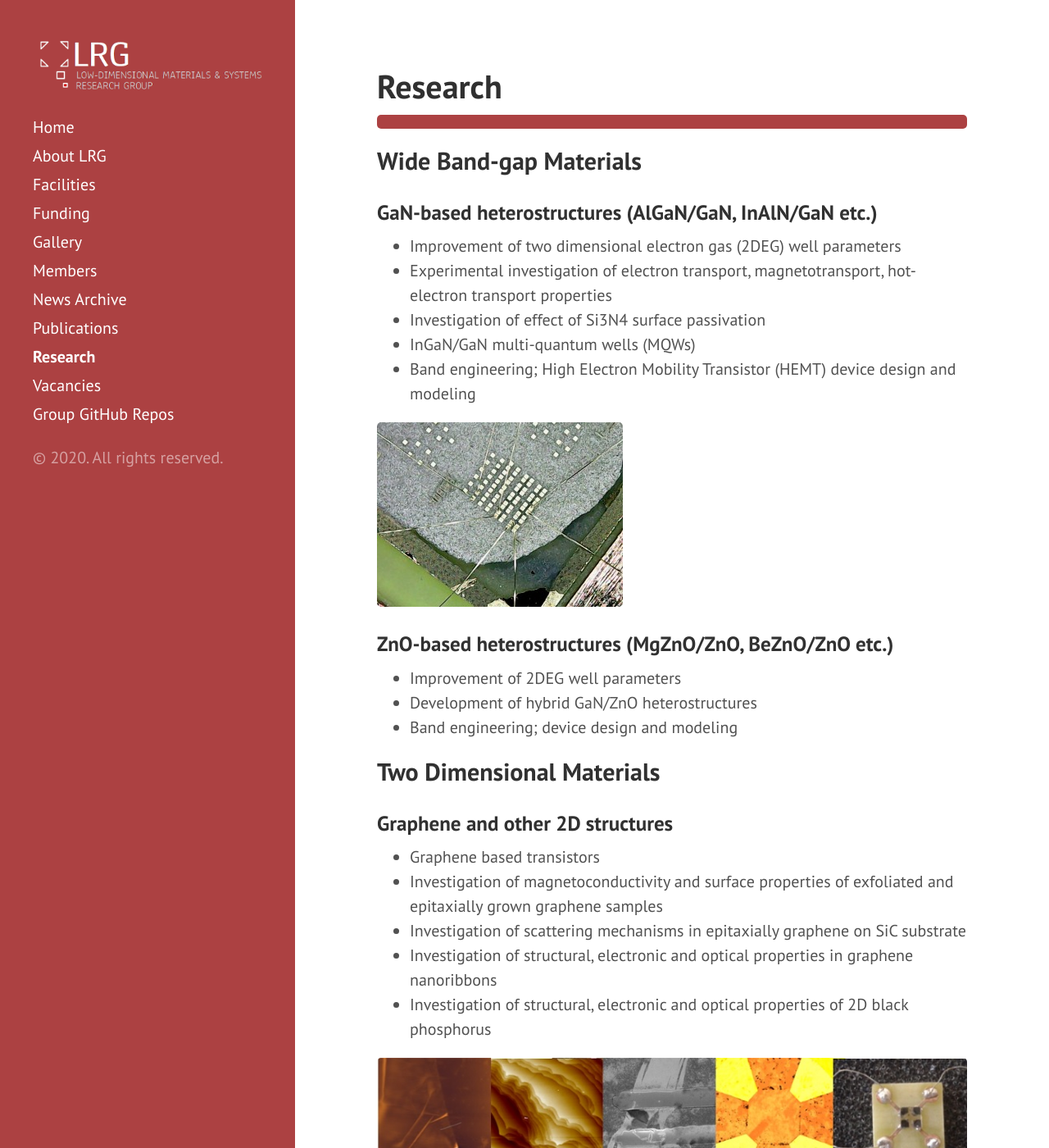
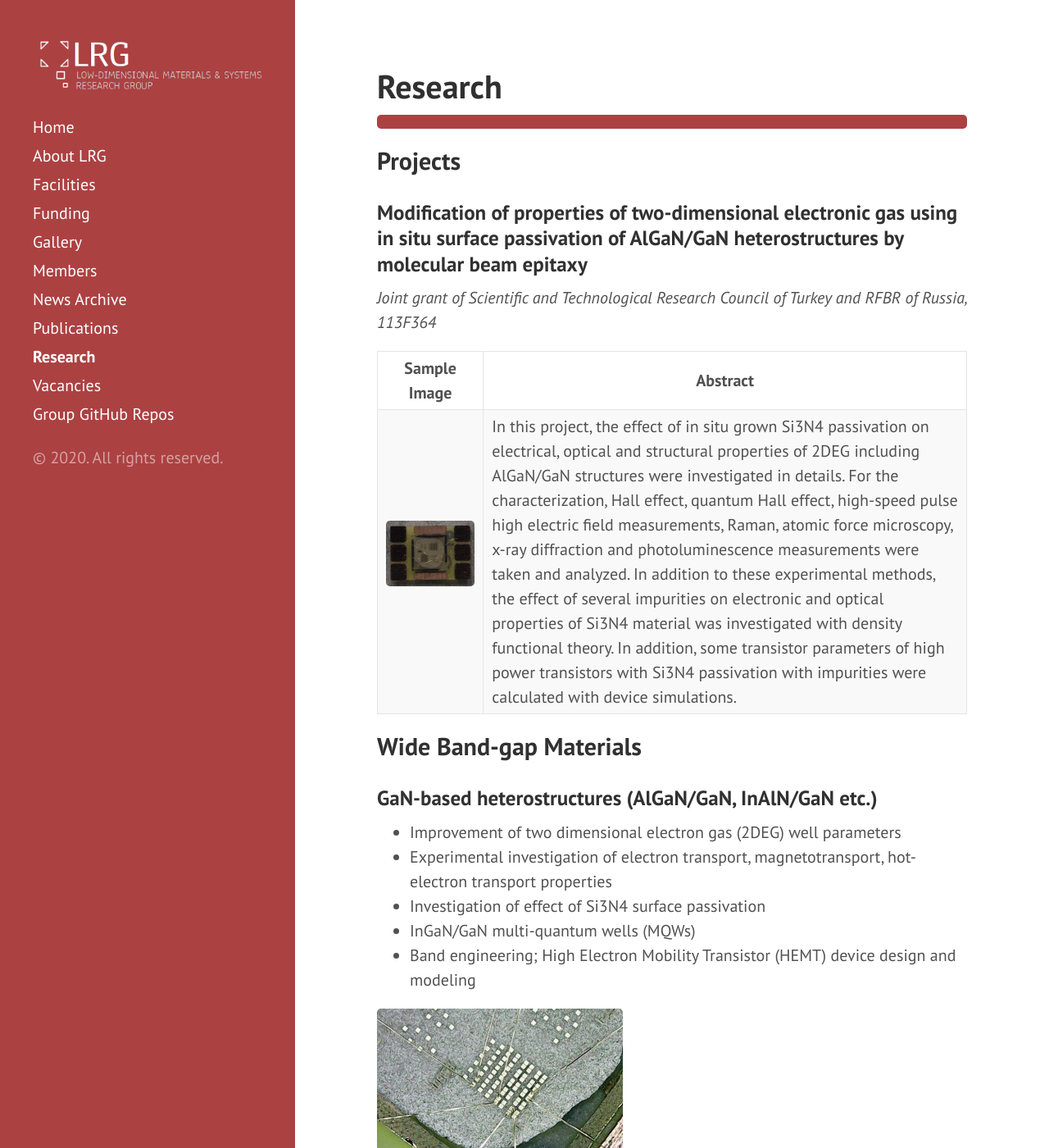
Before and after one commit to lrgresearch/oldwebsite, a Jekyll site: the page built from research.md, in a window 1280 px wide and 1400 px high. Shown: the whole window at 82% size. Built offline with Jekyll 4.4.1, drawn with Linux system fonts in a browser that asks for light colours.

Commit message:
Including Russian Project

```diff
--- a/research.md
+++ b/research.md
@@ -4,6 +4,16 @@ title: Research
 ---
 
 ![Image](files/ribbon.png)
+
+## Projects
+### Modification of properties of two-dimensional electronic gas using in situ surface passivation of AlGaN/GaN heterostructures by molecular beam epitaxy
+
+*Joint grant of Scientific and Technological Research Council of Turkey and RFBR of Russia, 113F364*
+
+Sample Image| Abstract
+ ---- | ----
+ ![Samples for hot=electron measurements](files/rusya-proje.png) | In this project, the effect of in situ grown Si3N4  passivation on electrical, optical and structural properties of 2DEG including AlGaN/GaN structures were investigated in details. For the characterization, Hall effect, quantum Hall effect, high-speed pulse high electric field measurements, Raman, atomic force microscopy, x-ray diffraction and photoluminescence measurements were taken and analyzed. In addition to these experimental methods, the effect of several impurities on electronic and optical properties of Si3N4  material was investigated with density functional theory. In addition, some transistor parameters of high power transistors with Si3N4 passivation with impurities were calculated with device simulations.
+
 
 ## Wide Band-gap Materials
 
```
